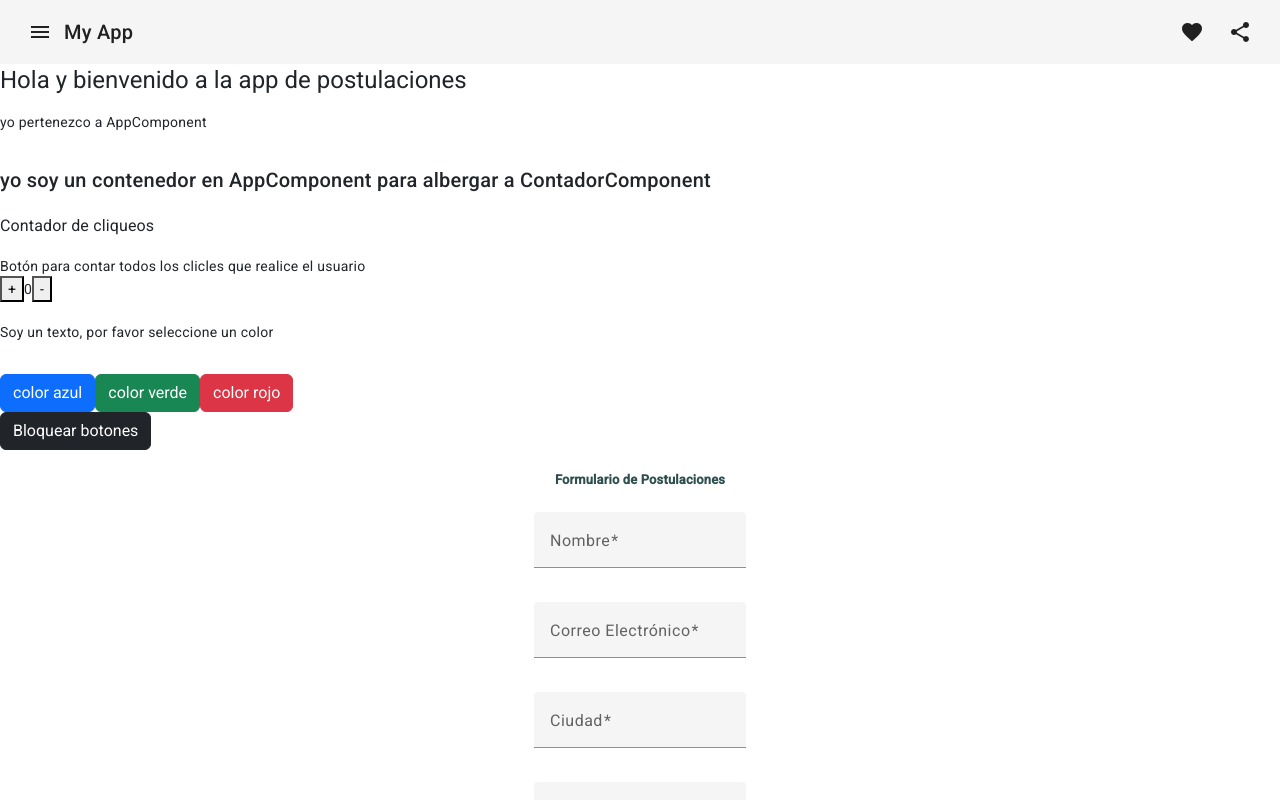
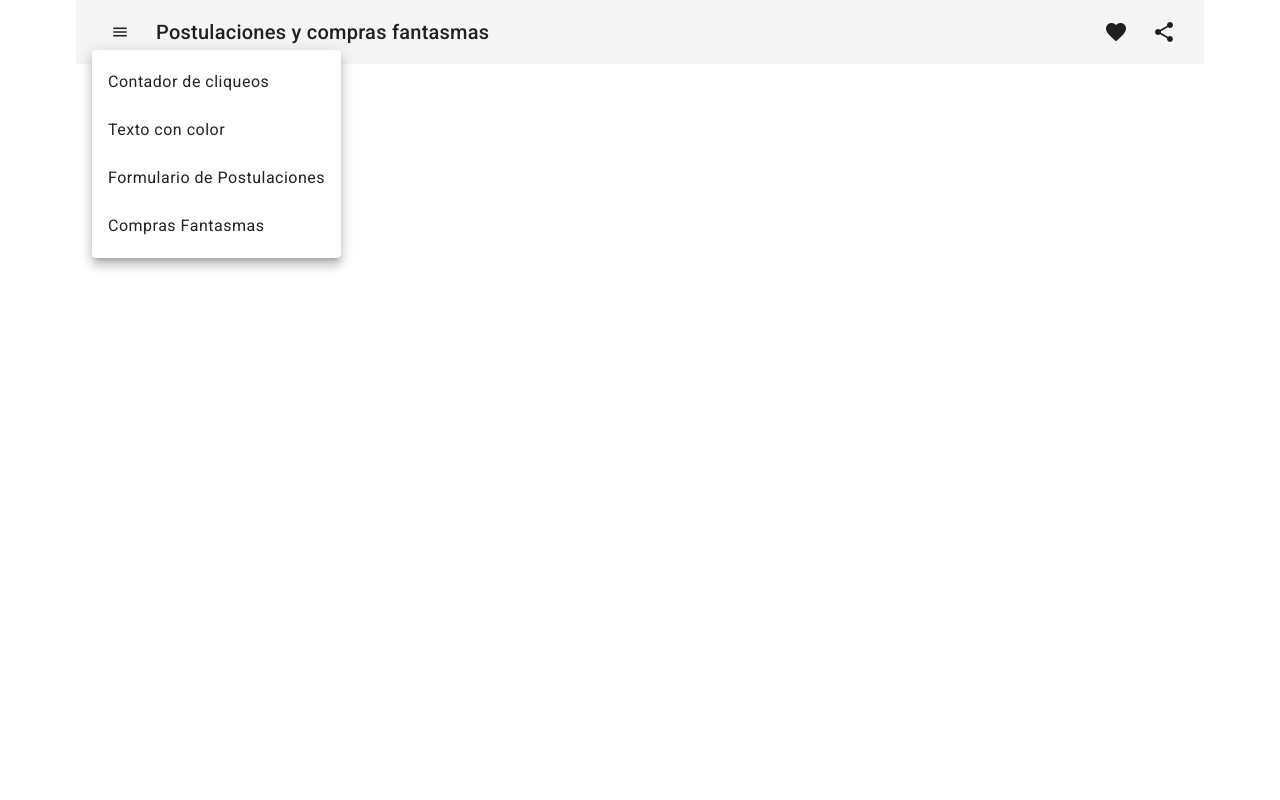
Before and after one commit to rigobersio/postulaciones, an Angular app in the folder postulaciones-angular-mongo/: page / in a window 1280 px wide. Both pictures are taken after a click on the button "menu". Shown: the top 800 px of the page. Built offline with nearby package versions, Linux system fonts and the light colour scheme.

Commit message:
(ryzen)(NavBar ok)

```diff
--- a/postulaciones-angular-mongo/src/app/app.component.html
+++ b/postulaciones-angular-mongo/src/app/app.component.html
@@ -1,17 +1,4 @@
 <main>
   <app-nav-bar></app-nav-bar>
-  <h1>Hola y bienvenido a la app de postulaciones</h1>
-  <p>yo pertenezco a AppComponent</p>
-  <br/>
-  <div>
-    <h2>yo soy un contenedor en AppComponent para albergar a ContadorComponent</h2>
-    <app-contador></app-contador>
-  </div>
-  <br/>
-  <aside>
-    <app-texto-color></app-texto-color>
-  </aside>
-  <br/>
-  <app-form1></app-form1>
 
 </main>
--- a/postulaciones-angular-mongo/src/app/app.component.ts
+++ b/postulaciones-angular-mongo/src/app/app.component.ts
@@ -1,5 +1,7 @@
 import { Component } from '@angular/core';
 import { RouterOutlet } from '@angular/router';
+
+
 
 import { ContadorComponent } from './contador/contador.component';
 import { TextoColorComponent } from './texto-color/texto-color.component';
--- a/postulaciones-angular-mongo/src/app/contador/contador.component.css
+++ b/postulaciones-angular-mongo/src/app/contador/contador.component.css
@@ -0,0 +1,3 @@
+.titulo {
+    margin-top: 14rem;
+}
--- a/postulaciones-angular-mongo/src/app/contador/contador.component.html
+++ b/postulaciones-angular-mongo/src/app/contador/contador.component.html
@@ -1,4 +1,4 @@
-<h3>Contador de cliqueos</h3>
+<h3 class="titulo">Contador de cliqueos</h3>
 <div>
     <span>{{ title }}</span>
     <br/>
--- a/postulaciones-angular-mongo/src/app/form1/form1.component.css
+++ b/postulaciones-angular-mongo/src/app/form1/form1.component.css
@@ -1,6 +1,6 @@
 .formularioPostulaciones {
-    width: 100vw;
-    height: 100vh;
+    margin-top: 55rem;
+    max-width: 90%;
     display: flex;
     flex-direction: column;
     justify-content: center;
@@ -11,5 +11,7 @@
     font-size: 0.81rem;
     font-weight: bold;
     margin-bottom: 1rem;
+    max-width: 90%;
+    margin:0 auto;
     color:darkslategrey
 }
--- a/postulaciones-angular-mongo/src/app/nav-bar/nav-bar.component.css
+++ b/postulaciones-angular-mongo/src/app/nav-bar/nav-bar.component.css
@@ -1,3 +1,10 @@
-.example-spacer {
+.container {
+  max-width: 90%;
+  margin: 0 auto
+
+}
+
+.spacer {
     flex: 1 1 auto;
+
   }
--- a/postulaciones-angular-mongo/src/app/nav-bar/nav-bar.component.html
+++ b/postulaciones-angular-mongo/src/app/nav-bar/nav-bar.component.html
@@ -1,9 +1,21 @@
-<mat-toolbar>
-    <button mat-icon-button class="example-icon" aria-label="Example icon-button with menu icon">
+<div class="container">
+  <mat-toolbar>
+    <button mat-button [matMenuTriggerFor]="menu" class="example-icon" aria-label="Example icon-button with menu icon">
       <mat-icon>menu</mat-icon>
     </button>
-    <span>My App</span>
-    <span class="example-spacer"></span>
+    <mat-menu #menu="matMenu">
+      <button mat-menu-item (click)="showContador()">Contador de cliqueos </button>
+      <button mat-menu-item (click)="showTextoColor()">Texto con color</button>
+      <button mat-menu-item (click)="showForm1()">Formulario de Postulaciones</button>
+      <button mat-menu-item (click)="showCompasFantasmas()">Compras Fantasmas</button>
+    </mat-menu>
+
+    <ng-container *ngIf="ComponentToRender">
+      <ng-container *ngComponentOutlet="ComponentToRender"></ng-container>
+    </ng-container>
+
+    <span>Postulaciones y compras fantasmas</span>
+    <span class="spacer"></span>
     <button mat-icon-button class="example-icon favorite-icon" aria-label="Example icon-button with heart icon">
       <mat-icon>favorite</mat-icon>
     </button>
@@ -11,3 +23,4 @@
       <mat-icon>share</mat-icon>
     </button>
   </mat-toolbar>
+</div>
--- a/postulaciones-angular-mongo/src/app/nav-bar/nav-bar.component.ts
+++ b/postulaciones-angular-mongo/src/app/nav-bar/nav-bar.component.ts
@@ -1,15 +1,44 @@
 import {Component} from '@angular/core';
+
+// el siguiente es porque la navbar está renderizando otros componentes
+import { CommonModule } from '@angular/common';
+
+
+
 import {MatIconModule} from '@angular/material/icon';
 import {MatButtonModule} from '@angular/material/button';
-import {MatToolbarModule} from '@angular/material/toolbar';;
+import {MatToolbarModule} from '@angular/material/toolbar';
+import {MatMenuModule} from '@angular/material/menu';
+
+// componentes
+import { ContadorComponent } from '../contador/contador.component';
+import { TextoColorComponent } from '../texto-color/texto-color.component';
+import { Form1Component } from '../form1/form1.component';
 
 @Component({
   selector: 'app-nav-bar',
   standalone: true,
-  imports: [MatToolbarModule, MatButtonModule, MatIconModule],
+  imports: [CommonModule, MatToolbarModule, MatButtonModule, MatIconModule, MatMenuModule, ContadorComponent, TextoColorComponent, Form1Component],
   templateUrl: './nav-bar.component.html',
   styleUrl: './nav-bar.component.css'
 })
 export class NavBarComponent {
 
+ComponentToRender: any = null;
+
+showContador() {
+  this.ComponentToRender = ContadorComponent;
 }
+
+showTextoColor() {
+  this.ComponentToRender = TextoColorComponent
+}
+
+showForm1 () {
+  this.ComponentToRender = Form1Component;
+}
+
+showCompasFantasmas () {
+  this.ComponentToRender = null;
+}
+}
--- a/postulaciones-angular-mongo/src/app/texto-color/texto-color.component.css
+++ b/postulaciones-angular-mongo/src/app/texto-color/texto-color.component.css
@@ -0,0 +1,8 @@
+.container {
+    margin-top: 25rem;
+    display: flex;
+    flex-direction: column;
+    justify-content: center;
+    align-items: center;
+
+}
--- a/postulaciones-angular-mongo/src/app/texto-color/texto-color.component.html
+++ b/postulaciones-angular-mongo/src/app/texto-color/texto-color.component.html
@@ -1,4 +1,4 @@
-<div>
+<div class="container">
     <p [class]="textoColor">{{ texto }}</p>
     <br/>
     <button class="btn btn-primary" [disabled]="condicion" (click)="cambioColor('text-primary')">color azul</button>
```
